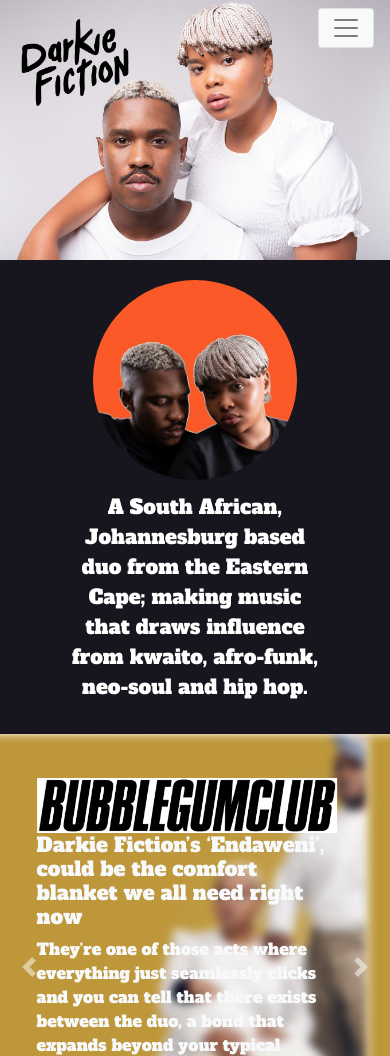
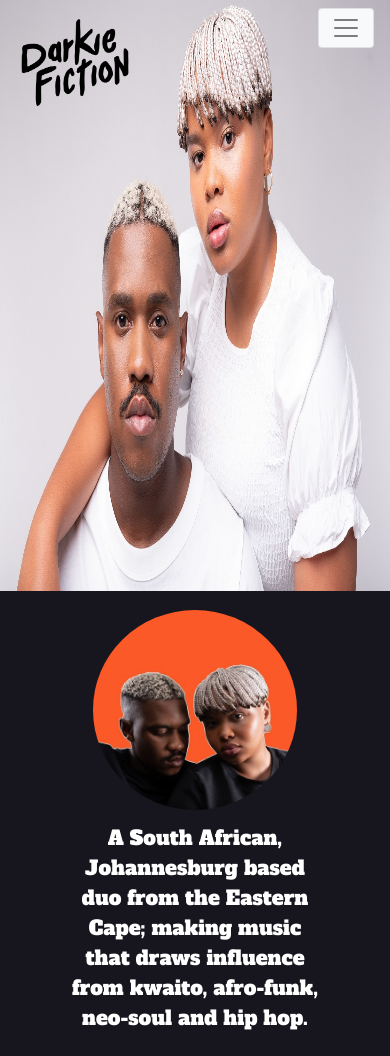
Before and after one commit to siphiwosoga/Darkie-Fiction, a plain HTML site: page index.html in a window 390 px wide. Shown: the top 1056 px of the page. Drawn offline with nearby package versions, Linux system fonts and the light colour scheme; a web font is replaced by a local one.

Commit message:
Update styles2.css
correct:
vice image size
tablet cover img

```diff
--- a/CSS/styles2.css
+++ b/CSS/styles2.css
@@ -26,7 +26,6 @@ body {
 
 .menu {
   width: 200px;
-  text-align: center;
 
 }
 .title-img {
@@ -120,7 +119,6 @@ td {
 .c2aText {
   color: white;
   margin: auto;
-   padding: 5%;
   vertical-align: middle;
 }
 .c2aText:hover {
@@ -156,12 +154,12 @@ h1 {
    }
 }
 
-@media (max-width: 750px) {
+@media (max-width: 768px) {
   .about-img {
     height: 200px;
   }
   .title-img {
-    height: auto;
+    height: 50vh;
   }
   .carousel-caption {
     text-align: center;
@@ -171,3 +169,8 @@ h1 {
   font-family: roboto;
   font-size: 15px;
 }
+@media (max-width: 1000px) {
+  .title-img {
+    height: 70vh;
+  }
+}
```
